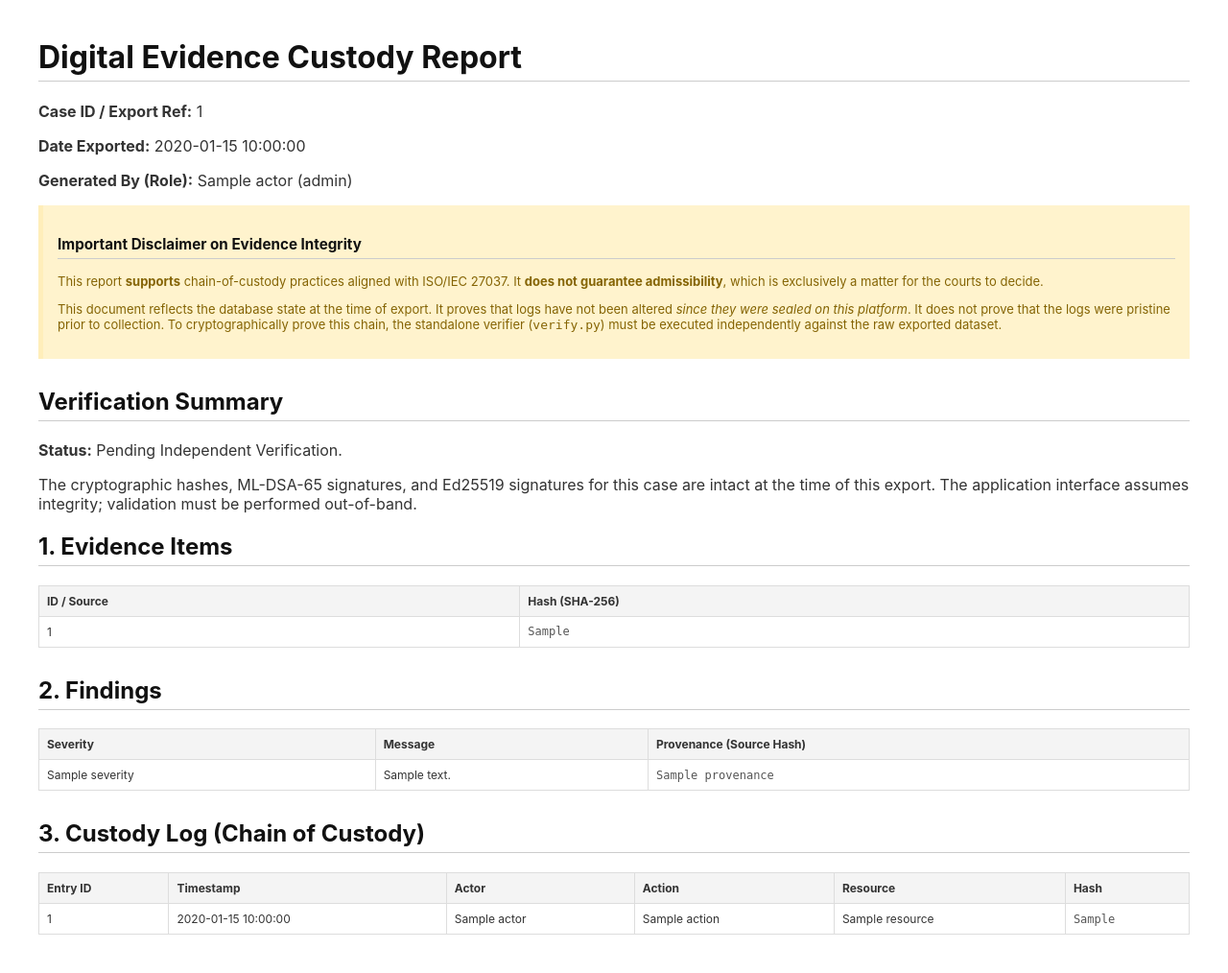
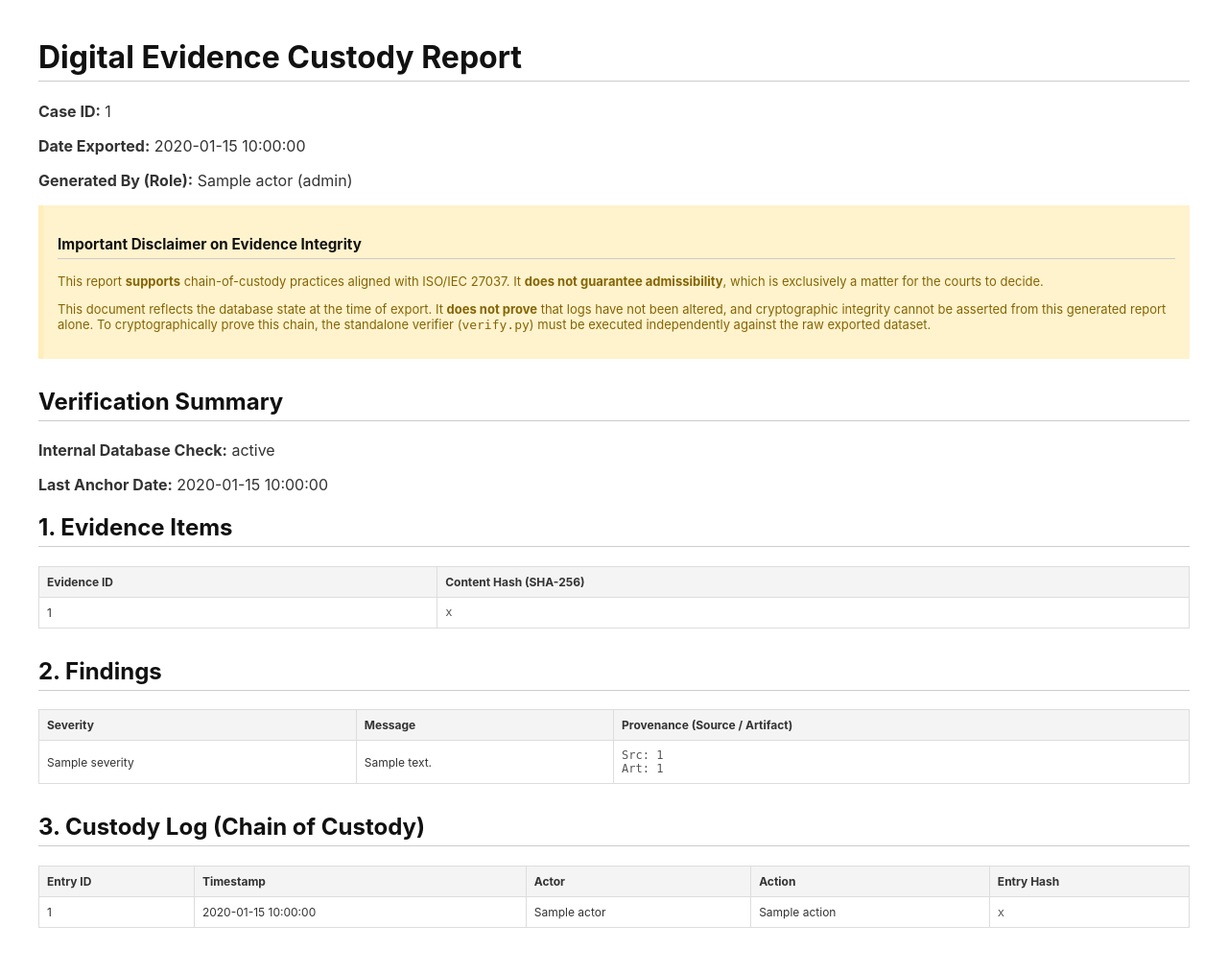
Before and after one commit to KeaMokoena-codes/Stamped, a Flask app: template report/templates/custody_report.html in a window 1280 px wide. Shown: the whole page at 96% size. After the commit the page ends 967 px from the top, so only its background shows below. Run offline with Flask 3, Linux system fonts and the light colour scheme; the template is opened without the code that fills it: most values are stand-ins (such as "Sample title", 1, 10 or a date in 2020); parts of the project's set-up code (start-up, migrations or seed data) failed here and were passed over.

Commit message:
fix(report): map correct DB keys, switch to xhtml2pdf for guaranteed windows output, and enforce case_id input (closes #14)

```diff
--- a/report/templates/custody_report.html
+++ b/report/templates/custody_report.html
@@ -15,27 +15,27 @@
 </head>
 <body>
     <h1>Digital Evidence Custody Report</h1>
-    <p><strong>Case ID / Export Ref:</strong> {{ case_id }}</p>
+    <p><strong>Case ID:</strong> {{ case_id }}</p>
     <p><strong>Date Exported:</strong> {{ export_date }}</p>
     <p><strong>Generated By (Role):</strong> {{ actor }} ({{ role }})</p>
 
     <div class="disclaimer">
         <h3>Important Disclaimer on Evidence Integrity</h3>
         <p>This report <strong>supports</strong> chain-of-custody practices aligned with ISO/IEC 27037. It <strong>does not guarantee admissibility</strong>, which is exclusively a matter for the courts to decide.</p>
-        <p>This document reflects the database state at the time of export. It proves that logs have not been altered <em>since they were sealed on this platform</em>. It does not prove that the logs were pristine prior to collection. To cryptographically prove this chain, the standalone verifier (<code>verify.py</code>) must be executed independently against the raw exported dataset.</p>
+        <p>This document reflects the database state at the time of export. It <strong>does not prove</strong> that logs have not been altered, and cryptographic integrity cannot be asserted from this generated report alone. To cryptographically prove this chain, the standalone verifier (<code>verify.py</code>) must be executed independently against the raw exported dataset.</p>
     </div>
 
     <h2>Verification Summary</h2>
-    <p><strong>Status:</strong> Pending Independent Verification.</p>
-    <p>The cryptographic hashes, ML-DSA-65 signatures, and Ed25519 signatures for this case are intact at the time of this export. The application interface assumes integrity; validation must be performed out-of-band.</p>
+    <p><strong>Internal Database Check:</strong> {{ verification_status }}</p>
+    <p><strong>Last Anchor Date:</strong> {{ last_anchor_date }}</p>
 
     <h2>1. Evidence Items</h2>
     <table>
-        <tr><th>ID / Source</th><th>Hash (SHA-256)</th></tr>
+        <tr><th>Evidence ID</th><th>Content Hash (SHA-256)</th></tr>
         {% for item in evidence %}
         <tr>
-            <td>{{ item.get('resource_id', 'Unknown') }}</td>
-            <td class="hash">{{ item.get('sha256', item.get('hash', 'N/A')) }}</td>
+            <td>{{ item.get('evidence_id', 'Unknown') }}</td>
+            <td class="hash">{{ item.get('content_hash', 'N/A') }}</td>
         </tr>
         {% else %}
         <tr><td colspan="2">No evidence items recorded.</td></tr>
@@ -44,12 +44,15 @@
 
     <h2>2. Findings</h2>
     <table>
-        <tr><th>Severity</th><th>Message</th><th>Provenance (Source Hash)</th></tr>
+        <tr><th>Severity</th><th>Message</th><th>Provenance (Source / Artifact)</th></tr>
         {% for f in findings %}
         <tr>
             <td>{{ f.get('severity', 'Info') }}</td>
             <td>{{ f.get('summary', f.get('message', 'N/A')) }}</td>
-            <td class="hash">{{ f.get('provenance', 'N/A') }}</td>
+            <td class="hash">
+                Src: {{ f.get('source_evidence_id', 'N/A') }}<br>
+                Art: {{ f.get('artifact_id', 'N/A') }}
+            </td>
         </tr>
         {% else %}
         <tr><td colspan="3">No findings recorded.</td></tr>
@@ -58,15 +61,14 @@
 
     <h2>3. Custody Log (Chain of Custody)</h2>
     <table>
-        <tr><th>Entry ID</th><th>Timestamp</th><th>Actor</th><th>Action</th><th>Resource</th><th>Hash</th></tr>
+        <tr><th>Entry ID</th><th>Timestamp</th><th>Actor</th><th>Action</th><th>Entry Hash</th></tr>
         {% for log in custody_logs %}
         <tr>
             <td>{{ log.get('entry_id', '') }}</td>
             <td>{{ log.get('timestamp_utc', log.get('timestamp', '')) }}</td>
             <td>{{ log.get('actor', '') }}</td>
             <td>{{ log.get('action', '') }}</td>
-            <td>{{ log.get('resource', '') }}</td>
-            <td class="hash">{{ log.get('sha256', log.get('hash', '')) }}</td>
+            <td class="hash">{{ log.get('entry_hash', log.get('hash', '')) }}</td>
         </tr>
         {% endfor %}
     </table>
--- a/requirements.txt
+++ b/requirements.txt
@@ -6,7 +6,7 @@ streamlit==1.65.0
 
 # --- Report generation (Kea: reports) ---
 jinja2==3.1.6
-weasyprint==70.0        # HTML -> PDF export for the custody report
+xhtml2pdf==0.2.1        # HTML -> PDF export for the custody report
 
 # --- Capture / webhook listener (Amir: capture) ---
 flask==3.1.3
```
Also changed, not shown: app/main.py (+8 -8 lines), report/export_report.py (+33 -17 lines).
